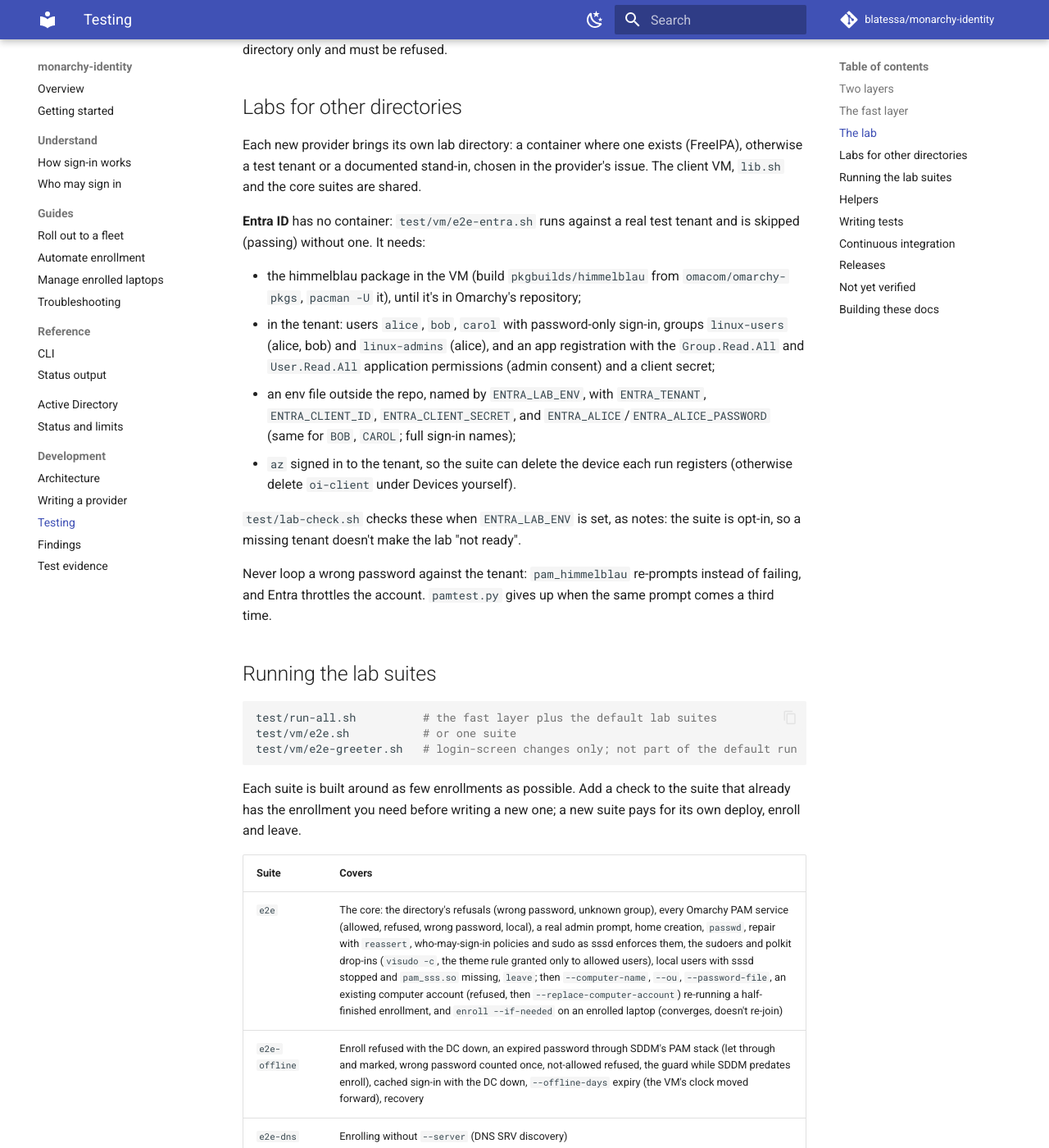
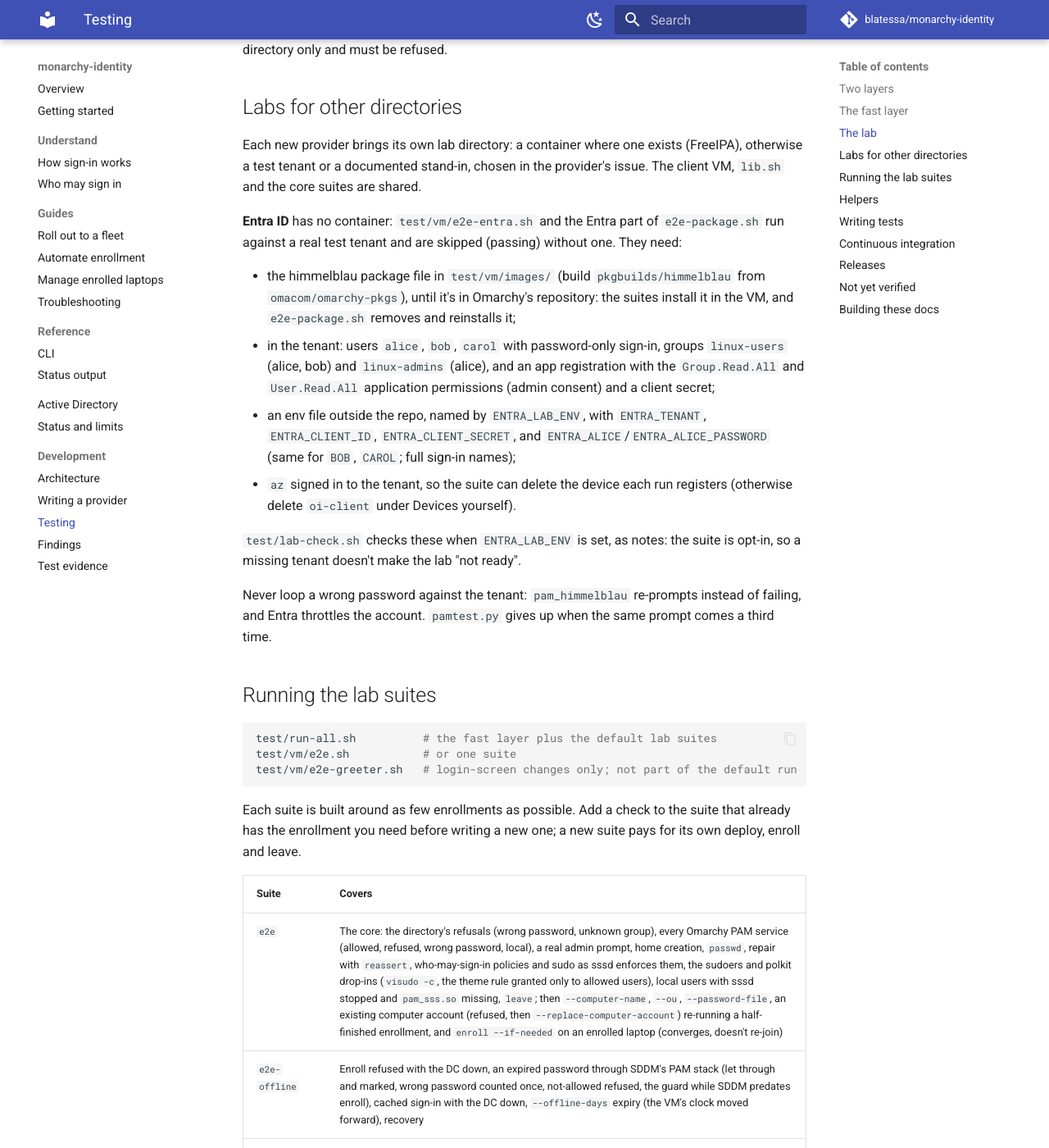
Before and after one commit to blatessa/monarchy-identity, an MkDocs documentation site: the page built from docs/dev/testing.md, in a window 1280 px wide and 1400 px high, scrolled down 2410 px. Shown: the whole window at 82% size. Built offline with MkDocs 1.6.1 and Material for MkDocs 9.7.7, drawn with Linux system fonts in a browser that asks for light colours; comment, search, counter and statistics services are not loaded; some of the changed text lies outside the part shown.

Commit message:
Entra packaging: our himmelblau config is a drop-in; e2e-package covers Entra
The himmelblau package owns /etc/himmelblau/himmelblau.conf (a backup
file), and enroll wrote ours over it. Removing himmelblau while
enrolled moved it to .pacsave; reinstalling brought back the stock
file, reassert refused ("not ours") and Entra sign-in stayed off until
re-enrolling. leave also deleted a package-owned file. himmelblau
reads himmelblau.conf.d/*.conf after the main file (its PAM and NSS
modules too), so ours is now himmelblau.conf.d/50-monarchy-identity.conf
and the package's file is never touched. Entra isn't in v0.1.0, so
nothing to migrate.

The pacman hook also reasserts after himmelblau transactions, as it
does for sssd.

e2e-package.sh gets an Entra part (skipped without a test tenant):
enroll refused without himmelblau, enroll from the packaged files,
repair on a himmelblau transaction, local sign-in and sudo with
himmelblau removed while enrolled, and removing our package while
enrolled leaves nothing behind. The Entra lab helpers (tenant env,
installing himmelblau from test/vm/images/, device cleanup) move to
lib.sh so both suites share them.

Docs: dev/architecture, dev/findings, dev/testing.

Co-Authored-By: Claude Opus 5.5 <noreply@anthropic.com>

```diff
--- a/docs/dev/testing.md
+++ b/docs/dev/testing.md
@@ -85,11 +85,11 @@ allowed and in `oi-admins`, `bob` is allowed, `carol` exists in the directory on
 Each new provider brings its own lab directory: a container where one exists (FreeIPA), otherwise a test tenant or
 a documented stand-in, chosen in the provider's issue. The client VM, `lib.sh` and the core suites are shared.
 
-**Entra ID** has no container: `test/vm/e2e-entra.sh` runs against a real test tenant and is skipped (passing) without
-one. It needs:
+**Entra ID** has no container: `test/vm/e2e-entra.sh` and the Entra part of `e2e-package.sh` run against a real test
+tenant and are skipped (passing) without one. They need:
 
-- the himmelblau package in the VM (build `pkgbuilds/himmelblau` from `omacom/omarchy-pkgs`, `pacman -U` it), until
-  it's in Omarchy's repository;
+- the himmelblau package file in `test/vm/images/` (build `pkgbuilds/himmelblau` from `omacom/omarchy-pkgs`), until
+  it's in Omarchy's repository: the suites install it in the VM, and `e2e-package.sh` removes and reinstalls it;
 - in the tenant: users `alice`, `bob`, `carol` with password-only sign-in, groups `linux-users` (alice, bob) and
   `linux-admins` (alice), and an app registration with the `Group.Read.All` and `User.Read.All` application
   permissions (admin consent) and a client secret;
@@ -120,7 +120,7 @@ you need before writing a new one; a new suite pays for its own deploy, enroll a
 | `e2e` | The core: the directory's refusals (wrong password, unknown group), every Omarchy PAM service (allowed, refused, wrong password, local), a real admin prompt, home creation, `passwd`, repair with `reassert`, who-may-sign-in policies and sudo as sssd enforces them, the sudoers and polkit drop-ins (`visudo -c`, the theme rule granted only to allowed users), local users with sssd stopped and `pam_sss.so` missing, `leave`; then `--computer-name`, `--ou`, `--password-file`, an existing computer account (refused, then `--replace-computer-account`) re-running a half-finished enrollment, and `enroll --if-needed` on an enrolled laptop (converges, doesn't re-join) |
 | `e2e-offline` | Enroll refused with the DC down, an expired password through SDDM's PAM stack (let through and marked, wrong password counted once, not-allowed refused, the guard while SDDM predates enroll), cached sign-in with the DC down, `--offline-days` expiry (the VM's clock moved forward), recovery |
 | `e2e-dns` | Enrolling without `--server` (DNS SRV discovery) |
-| `e2e-package` | The real package: install, pacman hook repair (also on its own upgrade), removal while enrolled (PAM, nsswitch, SDDM, sudoers and polkit drop-ins gone) |
+| `e2e-package` | The real package: install, pacman hook repair (also on its own upgrade), removal while enrolled (PAM, nsswitch, SDDM, sudoers and polkit drop-ins gone). With a tenant, the same for Entra: enroll refused without himmelblau, repair on a himmelblau transaction, local sign-in with himmelblau removed, removal while enrolled |
 | `e2e-greeter` | The real SDDM greeter (X11), driven with typed keys: sign-in, refusals, local user; an expired password in the change-password screen (Hyprland session): giving up, then changing it and reaching the desktop. Separate run: only for login-screen changes |
 
 Suites share `test/vm/lib.sh`: `fresh` (deploy and reset), `enroll`/`leave`, `expect` (run a PAM service), `check`,
```
Also changed, not shown: docs/dev/architecture.md (+4 -3 lines), docs/dev/findings.md (+4 -0 lines), 9 other files.
